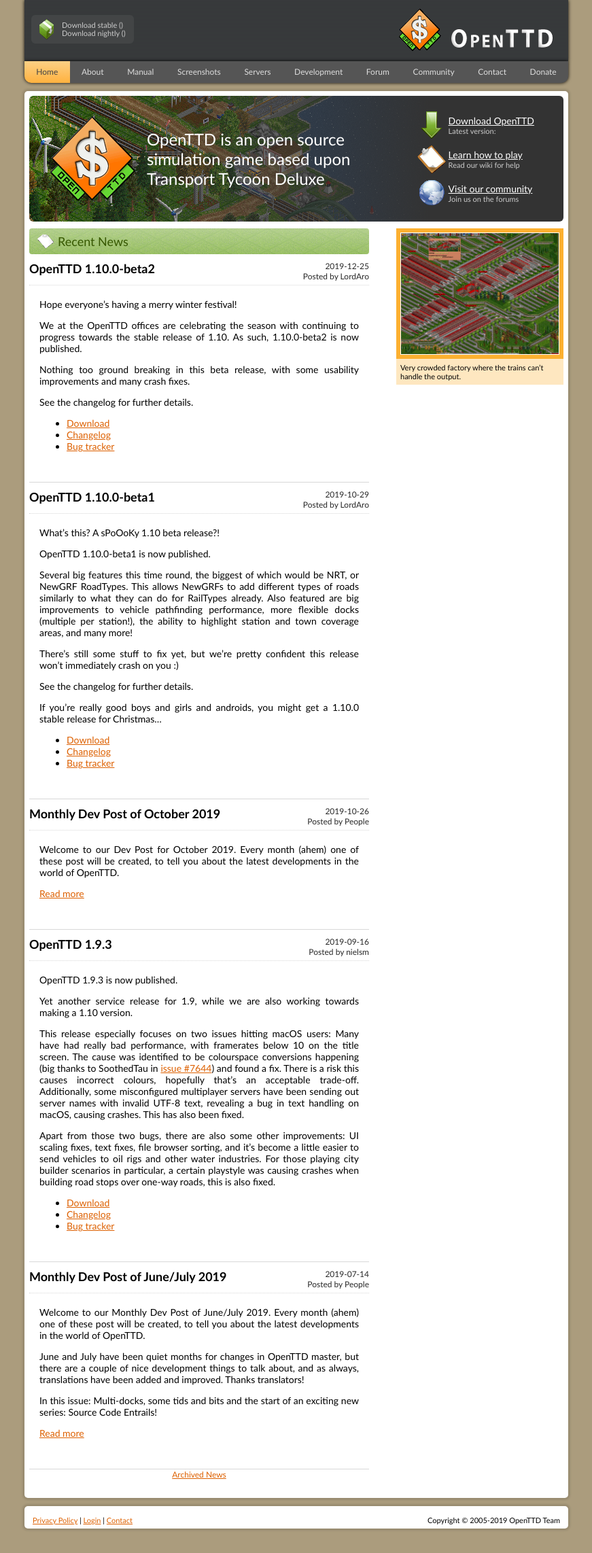
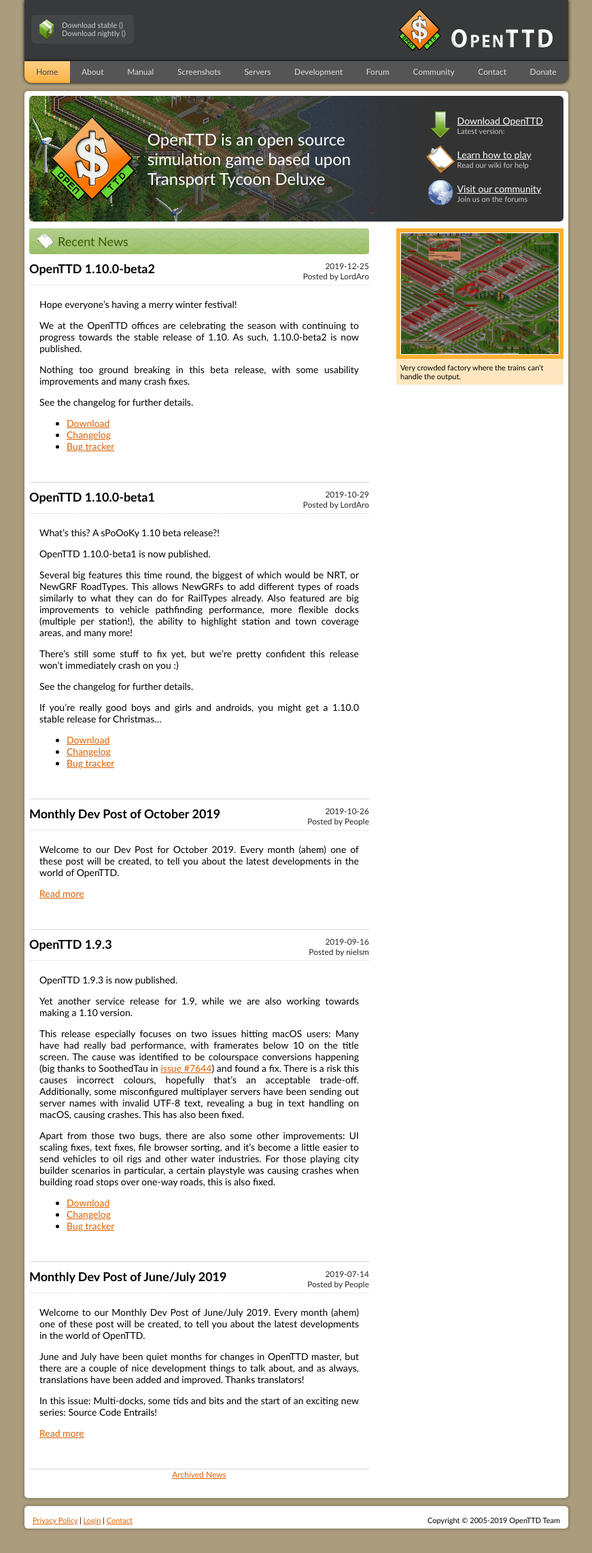
Before and after one commit to OpenTTD/website, a Jekyll site: the page built from pages/index.html, in a window 1280 px wide. Shown: the whole page at 68% size, without its empty margins (204-1075 px from the left). Built offline with Jekyll 4.4.1, drawn with Linux system fonts in a browser that asks for light colours.

Commit message:
Another approach (please squash this PR)

```diff
--- a/static/css/index.css
+++ b/static/css/index.css
@@ -4,17 +4,16 @@
 	border-radius: 6px;
 	display: flex;
 	height: 185px;
-	justify-content: space-around;
+	justify-content: space-between;
+	padding-left: 30px;
+	padding-right: 30px;
 	margin-bottom: 10px;
 	overflow: hidden;
 }
 #openttd-text {
 	color: #FFFFFF;
 	font-size: 24px;
-	width: calc(100% - 33% - 128px - 30px - 15px);
-}
-#openttd-banner {
-	margin: 0 15px 0 30px;
+	width: 350px;
 }
 #openttd-banner-left-1 {
 	background: linear-gradient(to right, #00000000 0%, #333333 75%), url("../img/teaser/1.png") no-repeat;
@@ -40,7 +39,6 @@
 
 #banner-links {
 	color: #CCCCCC;
-	width: 33%;
 }
 #banner-links ul li {
 	list-style-type: none;
```
